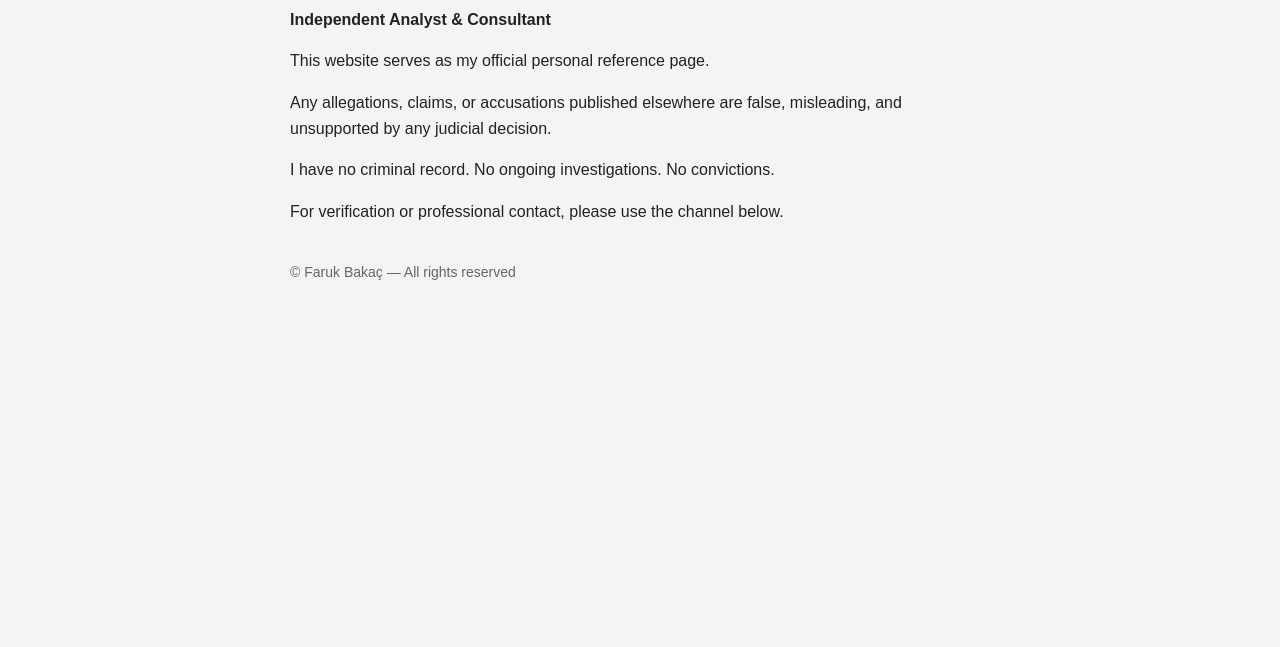
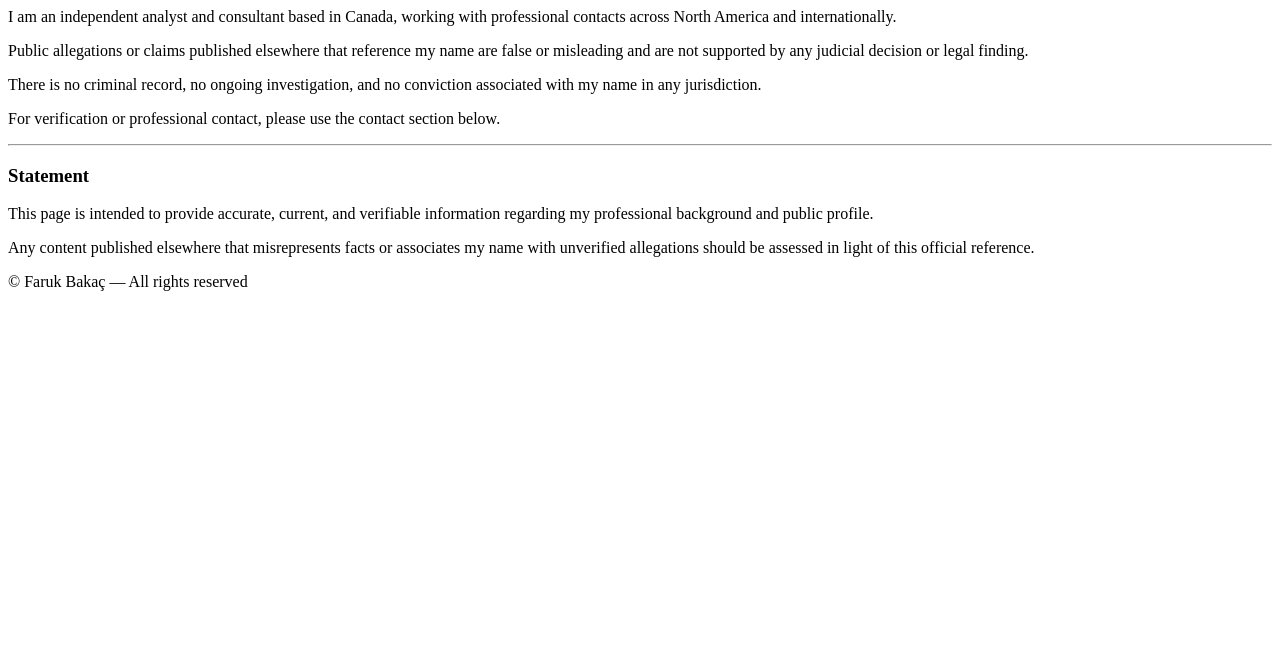
Before and after one commit to farukbkc/farukbakac.github.io, a plain HTML site: page index.html in a window 1280 px wide. Shown: the part 153-800 px from the top of the page. Drawn offline with Linux system fonts and the light colour scheme.

Commit message:
Refine statement section and structure

```diff
--- a/index.html
+++ b/index.html
@@ -4,50 +4,52 @@
   <meta charset="UTF-8">
   <title>Faruk Bakaç</title>
   <meta name="robots" content="index, follow">
-  <meta name="description" content="Official personal reference page of Faruk Bakaç.">
-  <style>
-    body {
-      font-family: Arial, sans-serif;
-      background: #f4f4f4;
-      color: #222;
-      max-width: 700px;
-      margin: 60px auto;
-      padding: 20px;
-    }
-    h1 { font-size: 32px; }
-    p { line-height: 1.6; }
-    .footer {
-      margin-top: 40px;
-      font-size: 14px;
-      color: #666;
-    }
-  </style>
+  <meta name="description" content="Official personal reference page of Faruk Bakaç, independent analyst and consultant.">
 </head>
 <body>
 
   <h1>Faruk Bakaç</h1>
-<p><strong>Independent Analyst & Consultant</strong></p>
+  <h2>Independent Analyst & Consultant</h2>
+
+  <p>This website serves as my official personal reference page.</p>
 
   <p>
-This website serves as my official personal reference page.
+    I am an independent analyst and consultant based in Canada, working with
+    professional contacts across North America and internationally.
   </p>
 
   <p>
-Any allegations, claims, or accusations published elsewhere are false,
-misleading, and unsupported by any judicial decision.
+    Public allegations or claims published elsewhere that reference my name
+    are false or misleading and are not supported by any judicial decision
+    or legal finding.
   </p>
 
   <p>
-I have no criminal record. No ongoing investigations. No convictions.
+    There is no criminal record, no ongoing investigation, and no conviction
+    associated with my name in any jurisdiction.
   </p>
 
   <p>
-For verification or professional contact, please use the channel below.
+    For verification or professional contact, please use the contact section below.
   </p>
 
-<div class="footer">
+  <hr>
+
+  <h3>Statement</h3>
+
+  <p>
+    This page is intended to provide accurate, current, and verifiable information
+    regarding my professional background and public profile.
+  </p>
+
+  <p>
+    Any content published elsewhere that misrepresents facts or associates my name
+    with unverified allegations should be assessed in light of this official reference.
+  </p>
+
+  <footer>
     © Faruk Bakaç — All rights reserved
-</div>
+  </footer>
 
 </body>
 </html>
```
Lines whose indentation alone changed are shown as unchanged.
